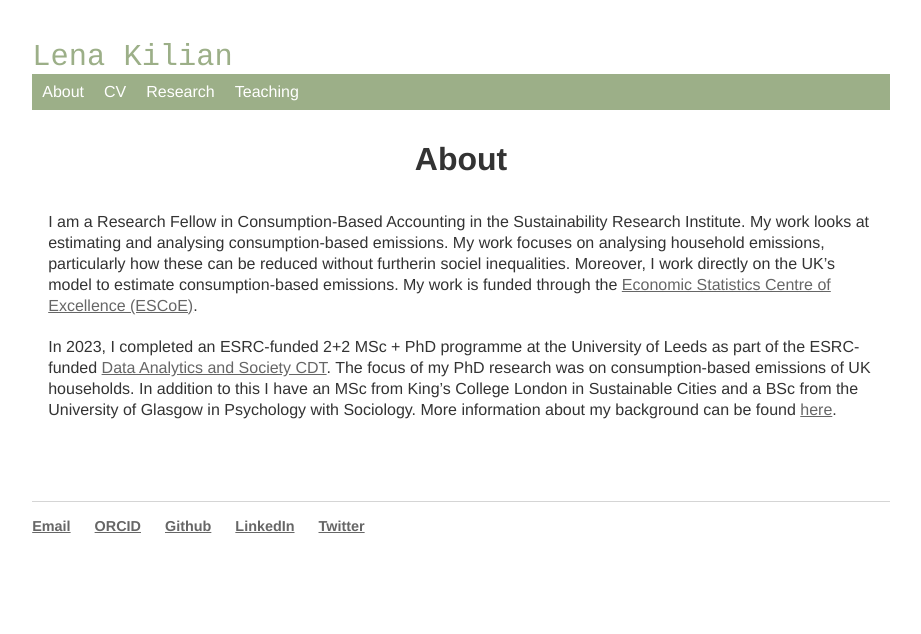
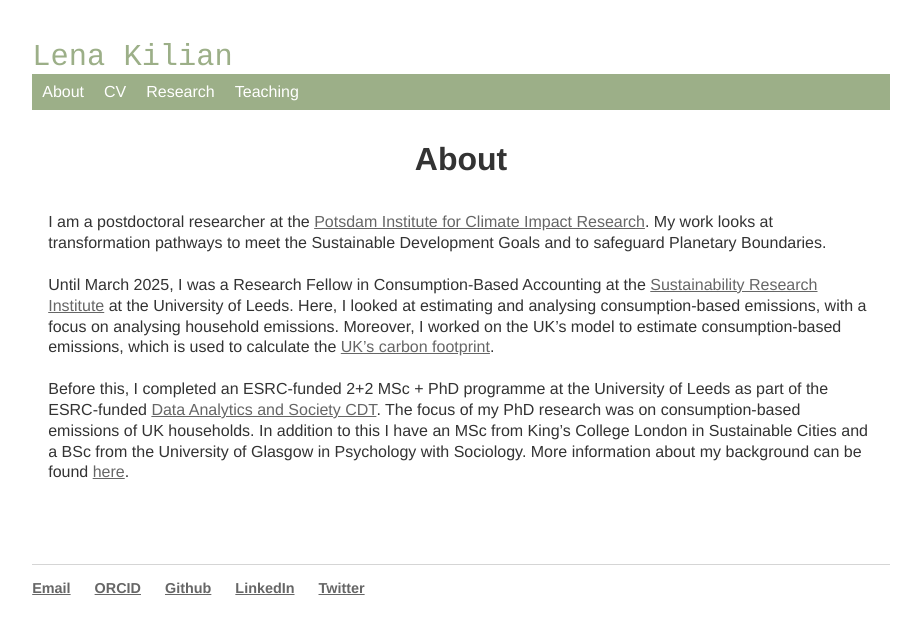
Before and after one commit to lena-kilian/lena-kilian.github.io, a Jekyll site: the page built from index.md, in a window 1280 px wide. Shown: the top 634 px of the page, without its empty margins (179-1100 px from the left). Built offline with Jekyll 4.4.1, drawn with Linux system fonts in a browser that asks for light colours; our own code applies the rules of GitHub Pages for plain Markdown files.

Commit message:
Update index.md

```diff
--- a/index.md
+++ b/index.md
@@ -1,8 +1,10 @@
 # About
 
-I am a Research Fellow in Consumption-Based Accounting in the Sustainability Research Institute. My work looks at estimating and analysing consumption-based emissions. My work focuses on analysing household emissions, particularly how these can be reduced without furtherin sociel inequalities. Moreover, I work directly on the UK’s model to estimate consumption-based emissions. My work is funded through the [Economic Statistics Centre of Excellence (ESCoE)](https://www.escoe.ac.uk/).
+I am a postdoctoral researcher at the [Potsdam Institute for Climate Impact Research](https://www.pik-potsdam.de/en). My work looks at transformation pathways to meet the Sustainable Development Goals and to safeguard Planetary Boundaries.
 
-In 2023, I completed an ESRC-funded 2+2 MSc + PhD programme at the University of Leeds as part of the ESRC-funded [Data Analytics and Society CDT](https://datacdt.org/). The focus of my PhD research was on consumption-based emissions of UK households. In addition to this I have an MSc from King’s College London in Sustainable Cities and a BSc from the University of Glasgow in Psychology with Sociology. More information about my background can be found [here](https://lena-kilian.github.io/cv/).
+Until March 2025, I was a Research Fellow in Consumption-Based Accounting at the [Sustainability Research Institute](https://environment.leeds.ac.uk/sustainability-research-institute) at the University of Leeds. Here, I looked at estimating and analysing consumption-based emissions, with a focus on analysing household emissions. Moreover, I worked on the UK’s model to estimate consumption-based emissions, which is used to calculate the [UK's carbon footprint](https://www.gov.uk/government/statistics/uks-carbon-footprint/carbon-footprint-for-the-uk-and-england-to-2019).
+
+Before this, I completed an ESRC-funded 2+2 MSc + PhD programme at the University of Leeds as part of the ESRC-funded [Data Analytics and Society CDT](https://datacdt.org/). The focus of my PhD research was on consumption-based emissions of UK households. In addition to this I have an MSc from King’s College London in Sustainable Cities and a BSc from the University of Glasgow in Psychology with Sociology. More information about my background can be found [here](https://lena-kilian.github.io/cv/).
 <br/>
 <br/>
 <br/>
```
